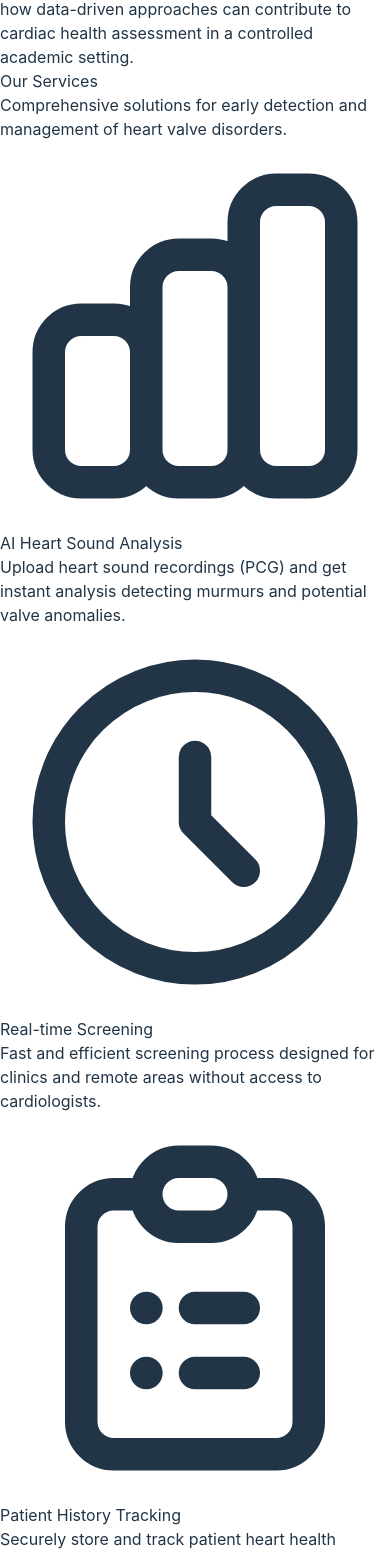
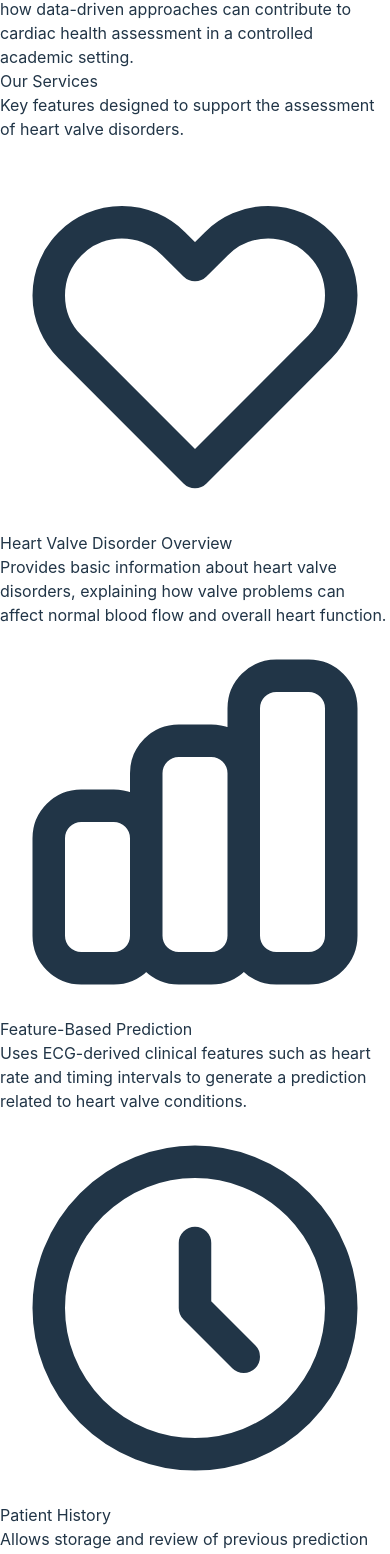
Before and after one commit to FaseehBajwa298/Heart-valve-detection, a React (Vite) app in the folder heart-valve-app/: page / in a window 390 px wide. Shown: the part 1792-3346 px from the top of the page. Built offline with nearby package versions, Linux system fonts and the light colour scheme.

Commit message:
Update Services

```diff
--- a/heart-valve-app/src/components/Services.jsx
+++ b/heart-valve-app/src/components/Services.jsx
@@ -3,8 +3,17 @@ import React from 'react';
 const Services = () => {
   const services = [
     {
-      title: "AI Heart Sound Analysis",
-      description: "Upload heart sound recordings (PCG) and get instant analysis detecting murmurs and potential valve anomalies.",
+      title: "Heart Valve Disorder Overview",
+      description: "Provides basic information about heart valve disorders, explaining how valve problems can affect normal blood flow and overall heart function.",
+      icon: (
+        <svg xmlns="http://www.w3.org/2000/svg" className="h-10 w-10 text-white" fill="none" viewBox="0 0 24 24" stroke="currentColor">
+          <path strokeLinecap="round" strokeLinejoin="round" strokeWidth={2} d="M4.318 6.318a4.5 4.5 0 000 6.364L12 20.364l7.682-7.682a4.5 4.5 0 00-6.364-6.364L12 7.636l-1.318-1.318a4.5 4.5 0 00-6.364 0z" />
+        </svg>
+      )
+    },
+    {
+      title: "Feature-Based Prediction",
+      description: "Uses ECG-derived clinical features such as heart rate and timing intervals to generate a prediction related to heart valve conditions.",
       icon: (
         <svg xmlns="http://www.w3.org/2000/svg" className="h-10 w-10 text-white" fill="none" viewBox="0 0 24 24" stroke="currentColor">
           <path strokeLinecap="round" strokeLinejoin="round" strokeWidth={2} d="M9 19v-6a2 2 0 00-2-2H5a2 2 0 00-2 2v6a2 2 0 002 2h2a2 2 0 002-2zm0 0V9a2 2 0 012-2h2a2 2 0 012 2v10m-6 0a2 2 0 002 2h2a2 2 0 002-2m0 0V5a2 2 0 012-2h2a2 2 0 012 2v14a2 2 0 01-2 2h-2a2 2 0 01-2-2z" />
@@ -12,29 +21,11 @@ const Services = () => {
       )
     },
     {
-      title: "Real-time Screening",
-      description: "Fast and efficient screening process designed for clinics and remote areas without access to cardiologists.",
+      title: "Patient History",
+      description: "Allows storage and review of previous prediction records to help observe patterns or changes over time.",
       icon: (
         <svg xmlns="http://www.w3.org/2000/svg" className="h-10 w-10 text-white" fill="none" viewBox="0 0 24 24" stroke="currentColor">
           <path strokeLinecap="round" strokeLinejoin="round" strokeWidth={2} d="M12 8v4l3 3m6-3a9 9 0 11-18 0 9 9 0 0118 0z" />
-        </svg>
-      )
-    },
-    {
-      title: "Patient History Tracking",
-      description: "Securely store and track patient heart health records over time to monitor progression or improvement.",
-      icon: (
-        <svg xmlns="http://www.w3.org/2000/svg" className="h-10 w-10 text-white" fill="none" viewBox="0 0 24 24" stroke="currentColor">
-          <path strokeLinecap="round" strokeLinejoin="round" strokeWidth={2} d="M9 5H7a2 2 0 00-2 2v12a2 2 0 002 2h10a2 2 0 002-2V7a2 2 0 00-2-2h-2M9 5a2 2 0 002 2h2a2 2 0 002-2M9 5a2 2 0 012-2h2a2 2 0 012 2m-3 7h3m-3 4h3m-6-4h.01M9 16h.01" />
-        </svg>
-      )
-    },
-    {
-      title: "Expert Consultation",
-      description: "Connect with specialized cardiologists for second opinions on the AI-generated reports.",
-      icon: (
-        <svg xmlns="http://www.w3.org/2000/svg" className="h-10 w-10 text-white" fill="none" viewBox="0 0 24 24" stroke="currentColor">
-          <path strokeLinecap="round" strokeLinejoin="round" strokeWidth={2} d="M17 20h5v-2a3 3 0 00-5.356-1.857M17 20H7m10 0v-2c0-.656-.126-1.283-.356-1.857M7 20H2v-2a3 3 0 015.356-1.857M7 20v-2c0-.656.126-1.283.356-1.857m0 0a5.002 5.002 0 019.288 0M15 7a3 3 0 11-6 0 3 3 0 016 0zm6 3a2 2 0 11-4 0 2 2 0 014 0zM7 10a2 2 0 11-4 0 2 2 0 014 0z" />
         </svg>
       )
     }
@@ -47,11 +38,11 @@ const Services = () => {
           <h2 className="text-3xl md:text-4xl font-bold text-[#1a2e35] mb-4">Our Services</h2>
           <div className="w-20 h-1 bg-blue-500 mx-auto"></div>
           <p className="mt-4 text-gray-600 max-w-2xl mx-auto">
-            Comprehensive solutions for early detection and management of heart valve disorders.
+            Key features designed to support the assessment of heart valve disorders.
           </p>
         </div>
 
-        <div className="grid grid-cols-1 md:grid-cols-2 lg:grid-cols-4 gap-8">
+        <div className="grid grid-cols-1 md:grid-cols-3 gap-8">
           {services.map((service, index) => (
             <div key={index} className="bg-white rounded-lg p-8 shadow-lg hover:shadow-xl transition-shadow duration-300 border-t-4 border-blue-500 group">
               <div className="w-16 h-16 bg-blue-500 rounded-full flex items-center justify-center mb-6 group-hover:bg-blue-600 transition-colors">
```
